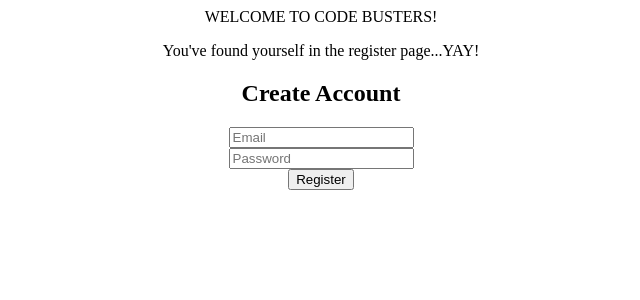
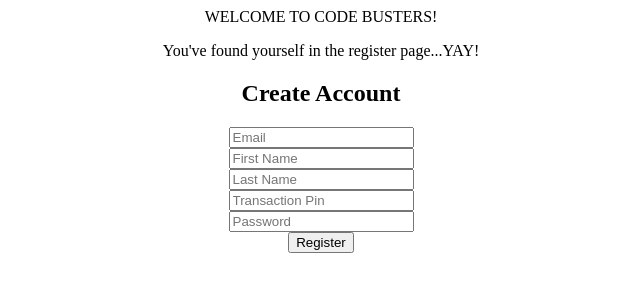
Before and after one commit to codetobank-team/ether-react-client, a React (Create React App) app in the folder codetobank/: page / in a window 1280 px wide. Shown: the top 300 px of the page, without its empty margins (319-959 px from the left). Built offline with nearby package versions, Linux system fonts and the light colour scheme.

Commit message:
added more input fiels for register page

```diff
--- a/codetobank/src/Components/Register.js
+++ b/codetobank/src/Components/Register.js
@@ -7,6 +7,9 @@ import * as Yup from 'yup';
 
 const initialState = {
     email: '',
+    firstName: '',
+    lastName: '',
+    transactionPin: '',
     password: '',
 }
 
@@ -35,8 +38,23 @@ function Register(props) {
                             <h2> Create Account</h2>
 
                             <div>
-                                <Field  name='email' type='email' placeholder='Email' />
+                                <Field name='email' type='email' placeholder='Email' />
                                 <ErrorMessage name='email' component='div' />
+                            </div>
+
+                            <div>
+                                <Field name='firstName' type='text' placeholder='First Name' />
+                                <ErrorMessage name='firstName' component='div' />
+                            </div>
+
+                            <div>
+                                <Field name='lastName' type='text' placeholder='Last Name' />
+                                <ErrorMessage name='lastName' component='div' />
+                            </div>
+
+                            <div>
+                                <Field name='transactionPin' type='text' placeholder='Transaction Pin' />
+                                <ErrorMessage name='transactionPin' component='div' />
                             </div>
 
                             <div>
```
